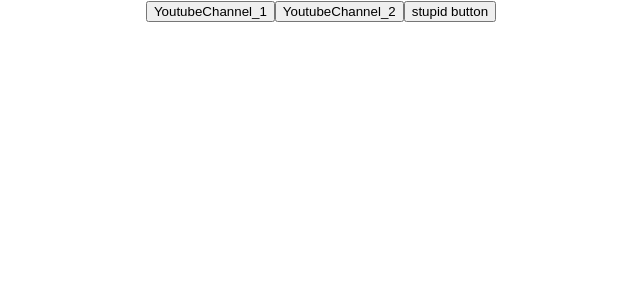
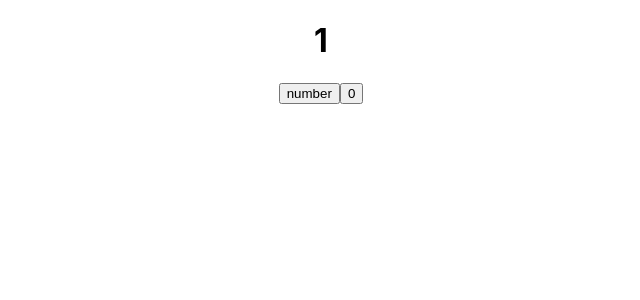
Before and after one commit to roman-moisyeyev/microtasks-project, a React (Create React App) app: page / in a window 1280 px wide. Shown: the top 300 px of the page, without its empty margins (319-959 px from the left). Built offline with nearby package versions, Linux system fonts and the light colour scheme.

Commit message:
hook useState

```diff
--- a/src/App.tsx
+++ b/src/App.tsx
@@ -1,4 +1,4 @@
-import React from 'react';
+import React, {useState} from 'react';
 import logo from './logo.svg';
 import './App.css';
 import {Header} from "./site/Header";
@@ -9,28 +9,23 @@
 
 
 function App() {
-    const Button1Foo = (subscriber: string, age: number) => {
-        console.log(subscriber, age)
-    }
-    const Button2Foo = (subscriber: string) => {
-        console.log(subscriber)
+let [a,setA]=useState(1)
+
+    const onclickHandler = ()=>{
+    setA(++a)
+
+        console.log(a)
     }
 
-    const Button3Foo = () => {
-        console.log("hello, I'm stupid button ")
+    const onclickNullHandler =()=>{
+   setA(a=0)
     }
-
-
     return (
         <div className='App'>
 
-            {/*<button>MyYoutubeChannel-1</button>*/}
-            {/*<button>MyYoutubeChannel-2</button>*/}
-            < Button name={"YoutubeChannel_1"} callBack={() => Button1Foo('i am Vasya', 21)}/>
-            < Button name={"YoutubeChannel_2"} callBack={() => Button2Foo('i am Ivan')}/>
-            < Button name={"stupid button"} callBack={Button3Foo}/>
-
-
+<h1>{a}</h1>
+            <button onClick={onclickHandler}>number</button>
+            <button onClick={onclickNullHandler}>0</button>
         </div>
     );
 }
```
